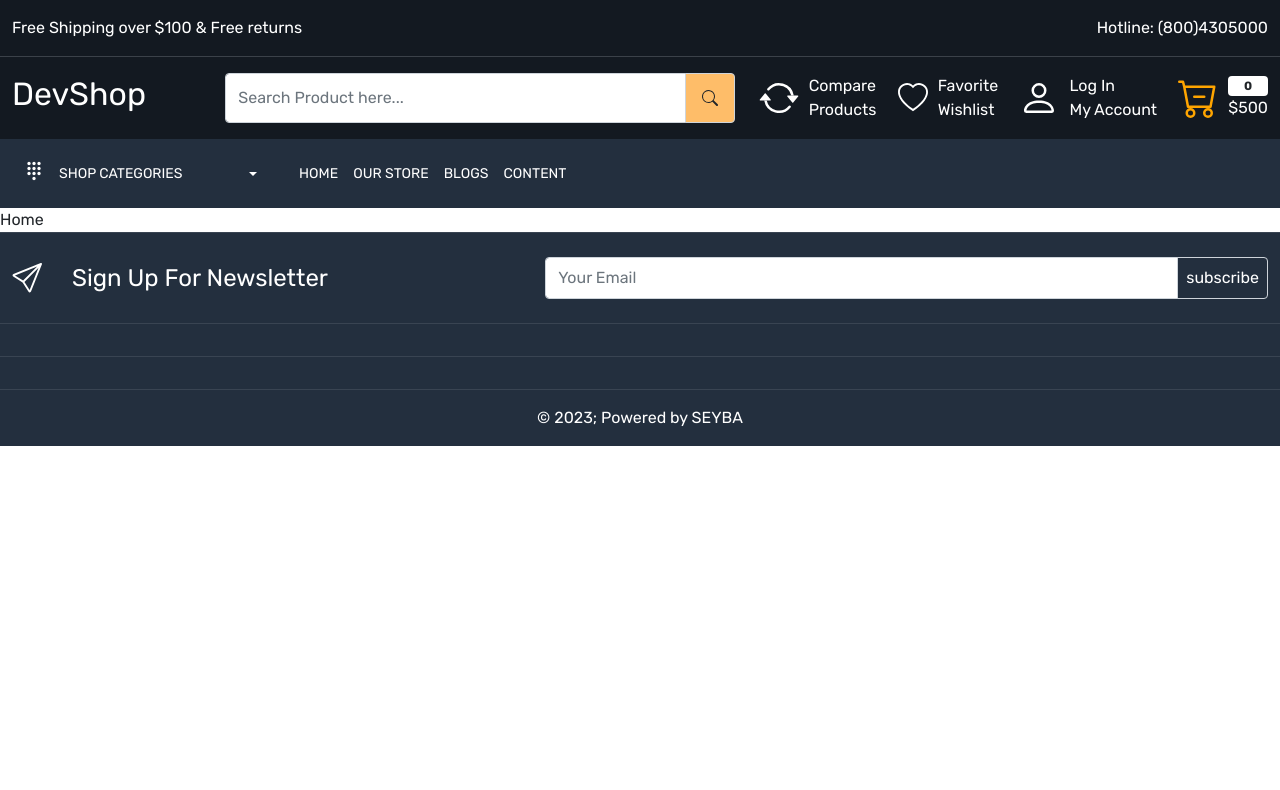
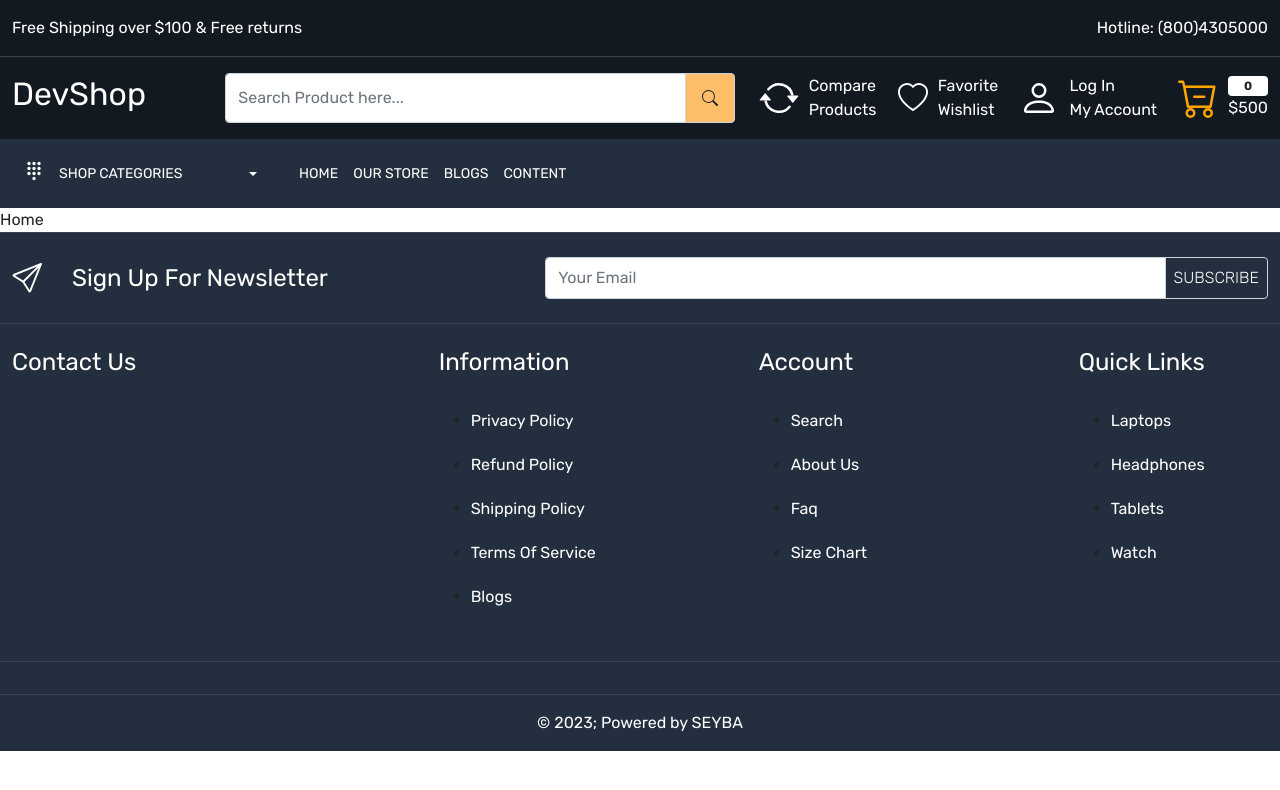
Before and after one commit to Seyba/Ecom-frontend, a React (Create React App) app: page / in a window 1280 px wide. Shown: the top 790 px of the page. Built offline with nearby package versions, Linux system fonts and the light colour scheme.

Commit message:
footer links added

```diff
--- a/src/App.css
+++ b/src/App.css
@@ -87,6 +87,7 @@ footer:not(:first-child) {
 
 footer .input-group-text {
   background-color: var(--color-232f3e);
+  font-weight: 100;
   color: #ffffff;
   padding: 8px 17px;
 }
--- a/src/components/Footer.js
+++ b/src/components/Footer.js
@@ -27,14 +27,83 @@ export default function Footer() {
                   aria-describedby="basic-addon2"
                 />
                 <span className="input-group-text p-2" id="basic-addon2">
-                  subscribe
+                  SUBSCRIBE
                 </span>
               </div>
             </div>
           </div>
         </div>
       </footer>
-      <footer className="py-3"></footer>
+      <footer className="py-4">
+        <div className="container-xxl">
+          <div className="row">
+            <div className="col-4">
+              <h4 className="text-white mb-4">Contact Us</h4>
+              <div></div>
+            </div>
+            <div className="col-3">
+              <h4 className="text-white mb-4">Information</h4>
+              <div className="footer-links">
+                <ul>
+                  <li>
+                    <Link className="text-white py-2 mb-1">Privacy Policy</Link>
+                  </li>
+                  <li>
+                    <Link className="text-white py-2 mb-1">Refund Policy</Link>
+                  </li>
+                  <li>
+                    <Link className="text-white py-2 mb-1">Shipping Policy</Link>
+                  </li>
+                  <li>
+                    <Link className="text-white py-2 mb-1">Terms Of Service</Link>
+                  </li>
+                  <li>
+                    <Link className="text-white py-2 mb-1">Blogs</Link>
+                  </li>
+                </ul>
+              </div>
+            </div>
+            <div className="col-3">
+              <h4 className="text-white mb-4">Account</h4>
+              <div className="footer-links">
+                <ul>
+                  <li>
+                    <Link className="text-white py-2 mb-1">Search</Link>
+                  </li>
+                  <li>
+                    <Link className="text-white py-2 mb-1">About Us</Link>
+                  </li>
+                  <li>
+                    <Link className="text-white py-2 mb-1">Faq</Link>
+                  </li>
+                  <li>
+                    <Link className="text-white py-2 mb-1">Size Chart</Link>
+                  </li>
+                </ul>
+              </div>
+            </div>
+            <div className="col-2">
+              <h4 className="text-white mb-4">Quick Links</h4>
+              <div className="footer-links">
+                <ul>
+                  <li>
+                    <Link className="text-white py-2 mb-1">Laptops</Link>
+                  </li>
+                  <li>
+                    <Link className="text-white py-2 mb-1">Headphones</Link>
+                  </li>
+                  <li>
+                    <Link className="text-white py-2 mb-1">Tablets</Link>
+                  </li>
+                  <li>
+                    <Link className="text-white py-2 mb-1">Watch</Link>
+                  </li>
+                </ul>
+              </div>
+            </div>
+          </div>
+        </div>
+      </footer>
       <footer className="py-3"></footer>
       <footer className="py-3">
         <div className="row">
```
